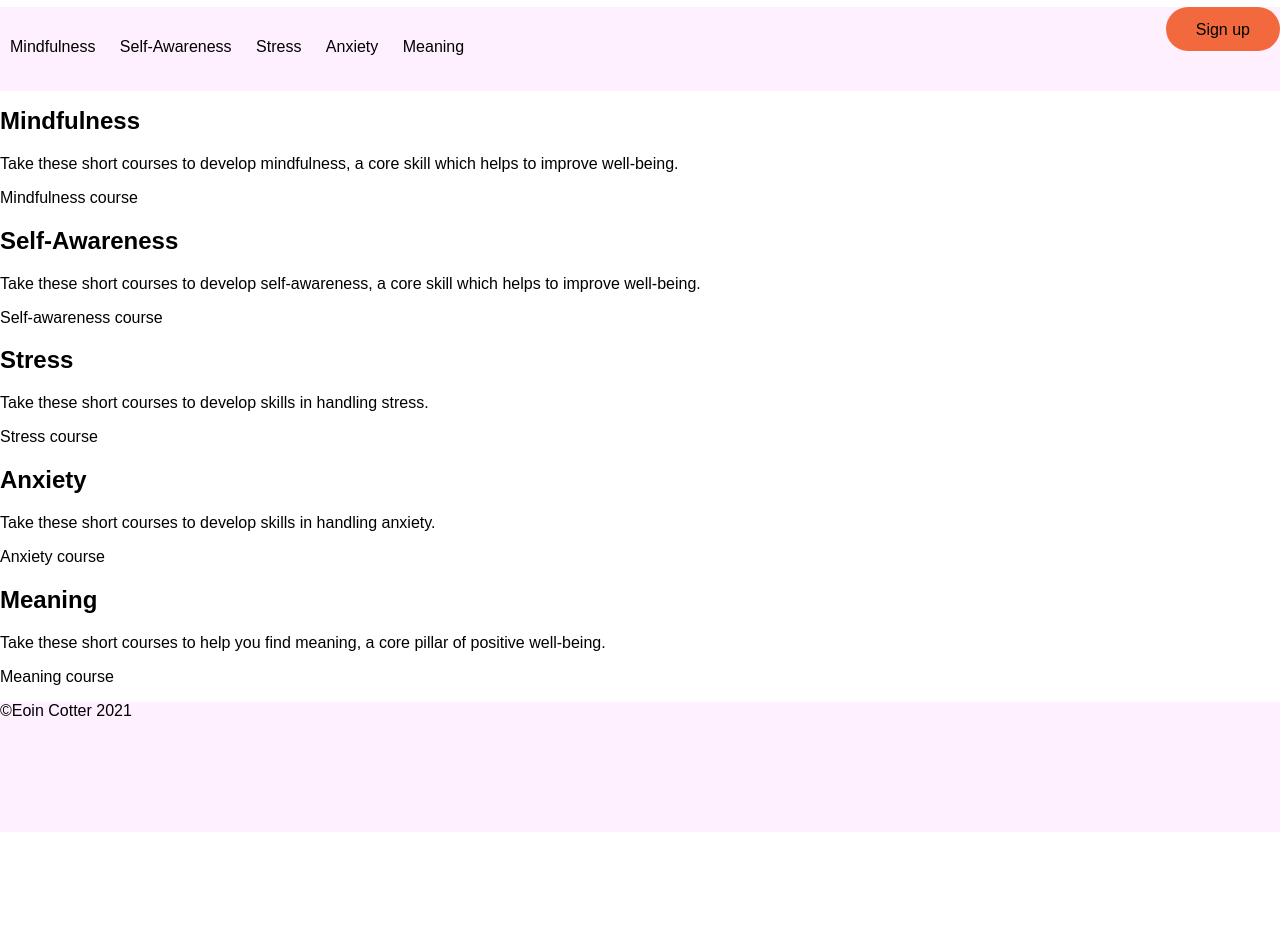
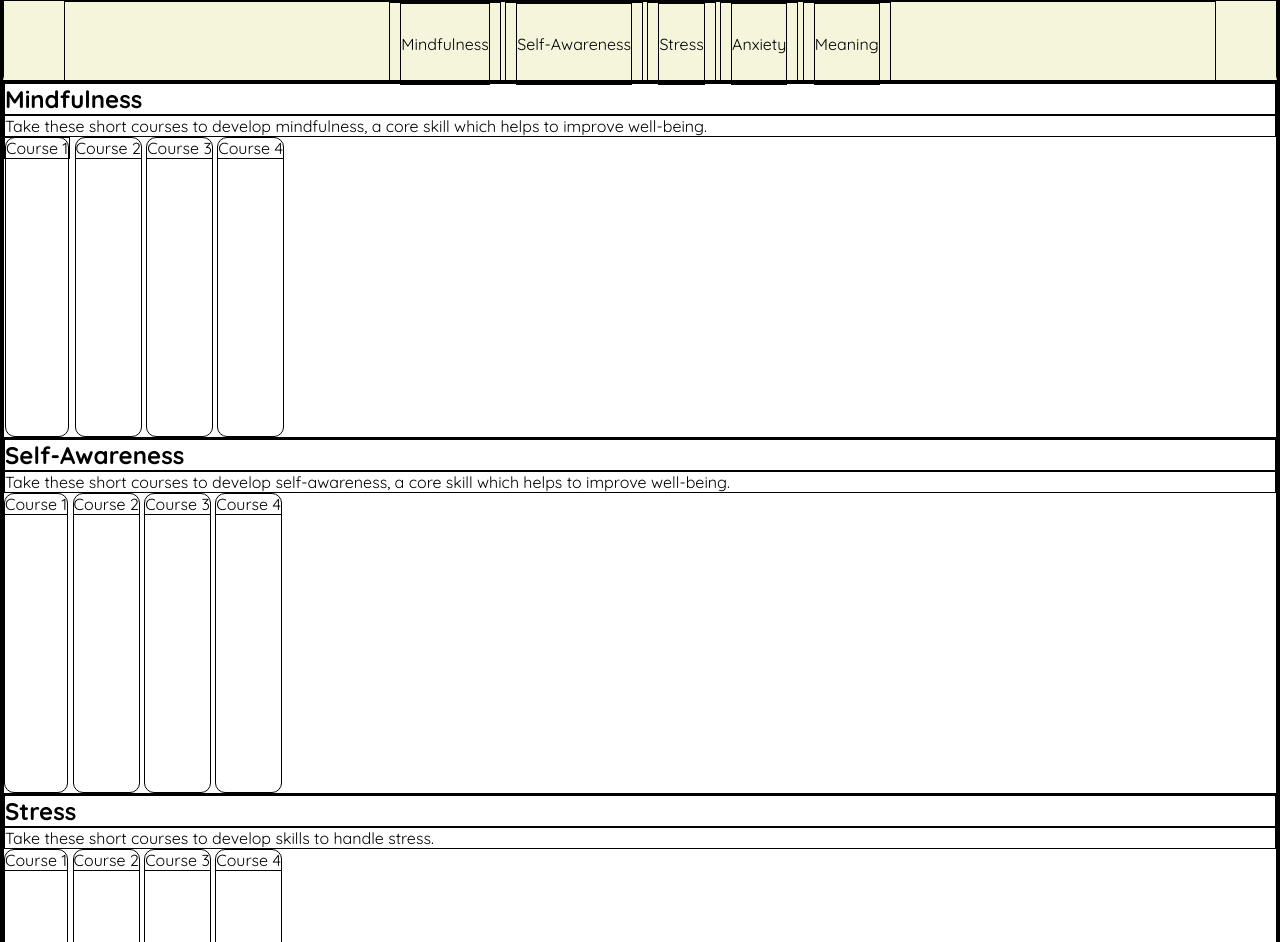
Before and after one commit to eoincotter/eudemon, a plain HTML site: page index.html in a window 1280 px wide. Shown: the part 73-1015 px from the top of the page. Before the commit the page ends 905 px from the top, so only its background shows below. Drawn offline with Linux system fonts and the light colour scheme.

Commit message:
Further develop front end

```diff
--- a/index.html
+++ b/index.html
@@ -3,6 +3,7 @@
   <head>
     <title>Eudemon</title>
     <link href="style.css" type="text/css" rel="stylesheet">
+    <link href="https://fonts.googleapis.com/css2?family=Quicksand:wght@400;700&display=swap" rel="stylesheet">
   </head>
   <body>
     <header>
@@ -19,39 +20,85 @@
       </nav>
     </header>
   <main>
+
       <section id="mindfulness">
           <h2>Mindfulness</h2>
           <p>Take these short courses to develop mindfulness, a core skill which helps to improve well-being.</p>
+          <a href=""><article>
+            <p>Course 1</p>
+          </article></a>
           <article>
-            <p>Mindfulness course</p>
+            <p>Course 2</p>
+          </article>
+          <article>
+            <p>Course 3</p>
+          </article>
+          <article>
+            <p>Course 4</p>
           </article>
       </section>
       <section id="self=awareness">
         <h2>Self-Awareness</h2>
         <p>Take these short courses to develop self-awareness, a core skill which helps to improve well-being.</p>
         <article>
-          <p>Self-awareness course</p>
+          <p>Course 1</p>
+        </article>
+        <article>
+          <p>Course 2</p>
+        </article>
+        <article>
+          <p>Course 3</p>
+        </article>
+        <article>
+          <p>Course 4</p>
         </article>
       </section>
       <section id="stress">
           <h2>Stress</h2>
-          <p>Take these short courses to develop skills in handling stress.</p>
+          <p>Take these short courses to develop skills to handle stress.</p>
           <article>
-          <p>Stress course</p>
+            <p>Course 1</p>
+          </article>
+          <article>
+            <p>Course 2</p>
+          </article>
+          <article>
+            <p>Course 3</p>
+          </article>
+          <article>
+            <p>Course 4</p>
           </article>
       </section>
       <section id="anxiety">
           <h2>Anxiety</h2>
-          <p>Take these short courses to develop skills in handling anxiety.</p>
+          <p>Take these short courses to develop skills to handle anxiety.</p>
           <article>
-          <p>Anxiety course</p>
+            <p>Course 1</p>
+          </article>
+          <article>
+            <p>Course 2</p>
+          </article>
+          <article>
+            <p>Course 3</p>
+          </article>
+          <article>
+            <p>Course 4</p>
           </article>
       </section>
       <section id="meaning">
           <h2>Meaning</h2>
           <p>Take these short courses to help you find meaning, a core pillar of positive well-being.</p>
           <article>
-          <p>Meaning course</p>
+            <p>Course 1</p>
+          </article>
+          <article>
+            <p>Course 2</p>
+          </article>
+          <article>
+            <p>Course 3</p>
+          </article>
+          <article>
+            <p>Course 4</p>
           </article>
       </section>
     </main>
--- a/style.css
+++ b/style.css
@@ -4,9 +4,13 @@ html, body {
   }
 
   /* Universal Design */
+  * {box-sizing: border-box;
+    margin: 0;
+    padding: 0;
+    border: 1px solid black; }
+
   body {
     font-family: 'Quicksand', sans-serif;
-    font-weight: 100;
   }
 
   a{
@@ -14,11 +18,32 @@ html, body {
       text-decoration: none;
   }
   /* Header */
+  header h1{
+    display: inline-block;
+    margin-top: 10px;
+    margin-bottom: 10px;
+    margin-left: 2%;
+    width: 50%;
+    height: 50px;
+
+  }
+
+  header a{
+    display: inline-block;
+  }
+
+
   .sign-up {
-    background-color: #F1693C;
+  background-color: #F1693C;
     padding: 14px 30px 12px 30px;
     border-radius: 55px;
-    float: right;
+    margin-left: 5%;
+    margin-right: 3%;
+    margin-top: 10px;
+    margin-bottom: 10px;
+    height: 50px;
+    position: absolute;
+    right: 0%;
 }
 
 .sign-up:hover {
@@ -26,9 +51,10 @@ html, body {
 }
   /* Nav Bar */
   nav {
-    background: rgb(255, 240, 266);
+    background: beige;
     height: 80px;
     width: 100%;
+    border-bottom: 4px solid beige;
   }
 
   nav ul {
@@ -36,7 +62,11 @@ html, body {
     list-style: none;
     margin: 0 auto;
     padding: 0;
-    border-bottom: 4px solid rgb(255, 240,266);
+    position: absolute;
+    left: 5%;
+    right: 5%;
+    width: 90%;
+    text-align: center;
   }
 
   nav ul li {
@@ -55,9 +85,28 @@ nav ul li:hover {
     border-bottom: 4px solid #F1693C;
   }
 
+  /* Main */
+  section article{
+    display: inline-block;
+    height: 300px;
+    width: 225 px;
+    border-radius: 10px;
+    border: 1px solid black;
+  }
+
+  section article p{
+    border: none;
+    border-bottom: 1px solid black;
+  }
+
   /* Footer */
 footer {
-    background: rgb(255, 240,266);
+    background: beige;
     height: 80px;
-    padding-bottom: 50px;
+    padding-bottom: 20px;
+    padding-top: 20px;
   }
+
+footer p{
+  text-align: center;
+}
```
Lines whose indentation alone changed are shown as unchanged.
